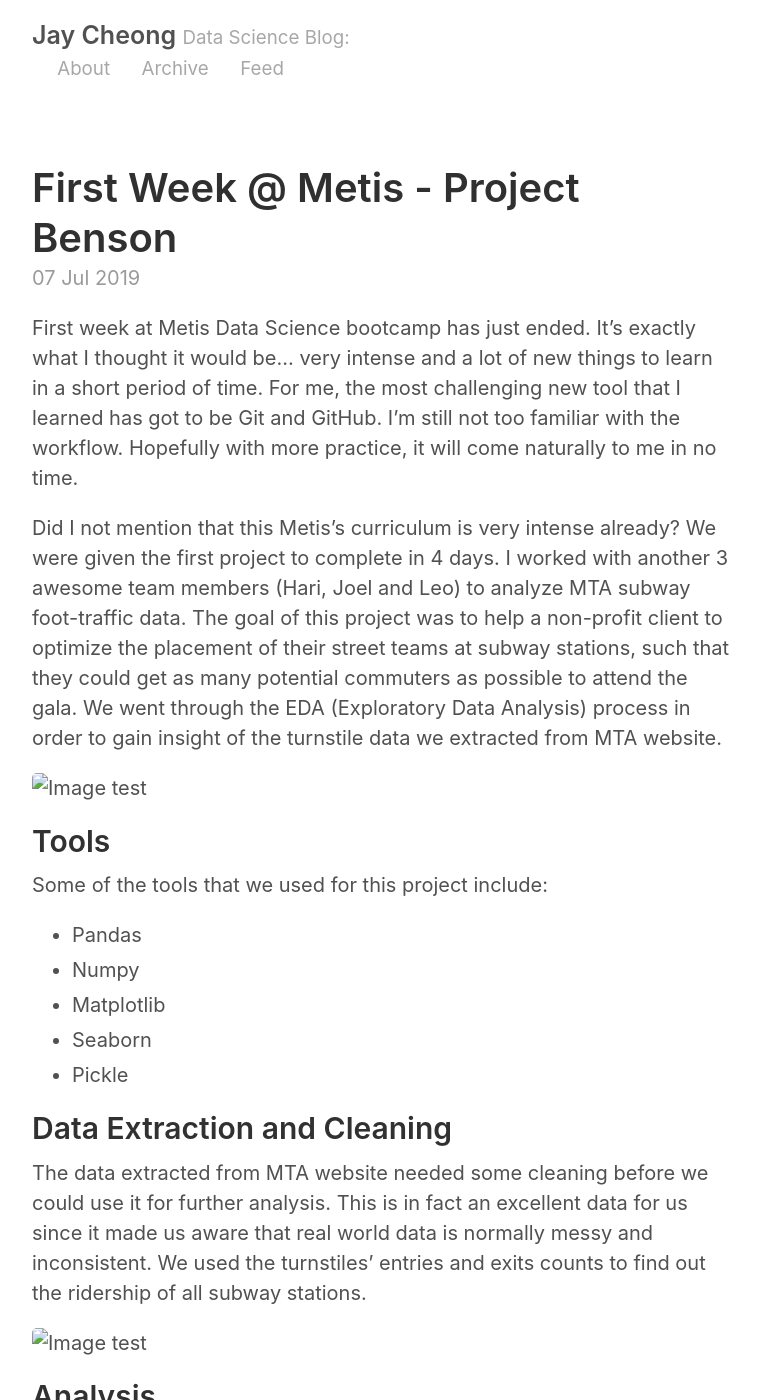
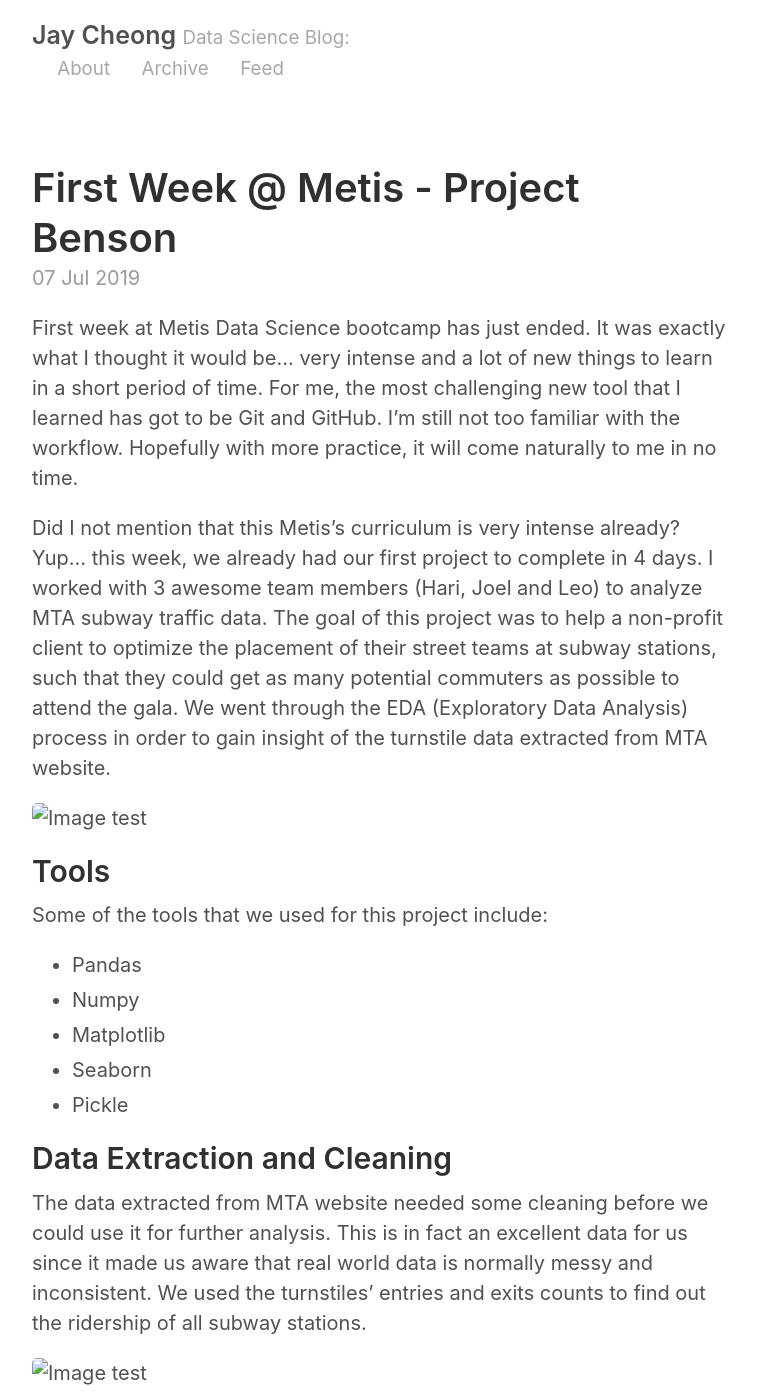
Before and after one commit to yawjyec/yawjyec.github.io, a Jekyll site: the page built from _posts/2019-07-07-Benson-Project.md, in a window 1280 px wide and 1400 px high. Shown: the whole window, without its empty margins (258-1018 px from the left). Built offline with Jekyll 4.4.1, drawn with Linux system fonts in a browser that asks for light colours; some of the changed text lies outside the part shown.

Commit message:
added more in the body of the post

```diff
--- a/_posts/2019-07-07-Benson-Project.md
+++ b/_posts/2019-07-07-Benson-Project.md
@@ -3,9 +3,9 @@ layout: post
 title: First Week @ Metis - Project Benson
 ---
 
-First week at Metis Data Science bootcamp has just ended. It's exactly what I thought it would be... very intense and a lot of new things to learn in a short period of time. For me, the most challenging new tool that I learned has got to be Git and GitHub. I'm still not too familiar with the workflow. Hopefully with more practice, it will come naturally to me in no time.
+First week at Metis Data Science bootcamp has just ended. It was exactly what I thought it would be... very intense and a lot of new things to learn in a short period of time. For me, the most challenging new tool that I learned has got to be Git and GitHub. I'm still not too familiar with the workflow. Hopefully with more practice, it will come naturally to me in no time.
 
-Did I not mention that this Metis's curriculum is very intense already? We were given the first project to complete in 4 days. I worked with another 3 awesome team members (Hari, Joel and Leo) to analyze MTA subway foot-traffic data. The goal of this project was to help a non-profit client to optimize the placement of their street teams at subway stations, such that they could get as many potential commuters as possible to attend the gala. We went through the EDA (Exploratory Data Analysis) process in order to gain insight of the turnstile data we extracted from MTA website.
+Did I not mention that this Metis's curriculum is very intense already? Yup... this week, we already had our first project to complete in 4 days. I worked with 3 awesome team members (Hari, Joel and Leo) to analyze MTA subway traffic data. The goal of this project was to help a non-profit client to optimize the placement of their street teams at subway stations, such that they could get as many potential commuters as possible to attend the gala. We went through the EDA (Exploratory Data Analysis) process in order to gain insight of the turnstile data extracted from MTA website.
 
 ![Image test]({{ site.url }}/images/MTASubway_hero.jpg)
 
@@ -31,7 +31,7 @@ The approach that my team used was to identify the days of the week and time of
 ![Image test]({{ site.url }}/images/MTA_AM_PM_Compare.PNG)
 ![Image test]({{ site.url }}/images/MTA_DayofWeek_Compare.PNG)
 
-The top five stations that had the highest traffic were then identified. They are:
+The top five stations that had the highest traffic are:
 * 34 ST-PENN STA
 * GRD CNTRL-42 ST
 * 34 ST-HERALD SQ
```
